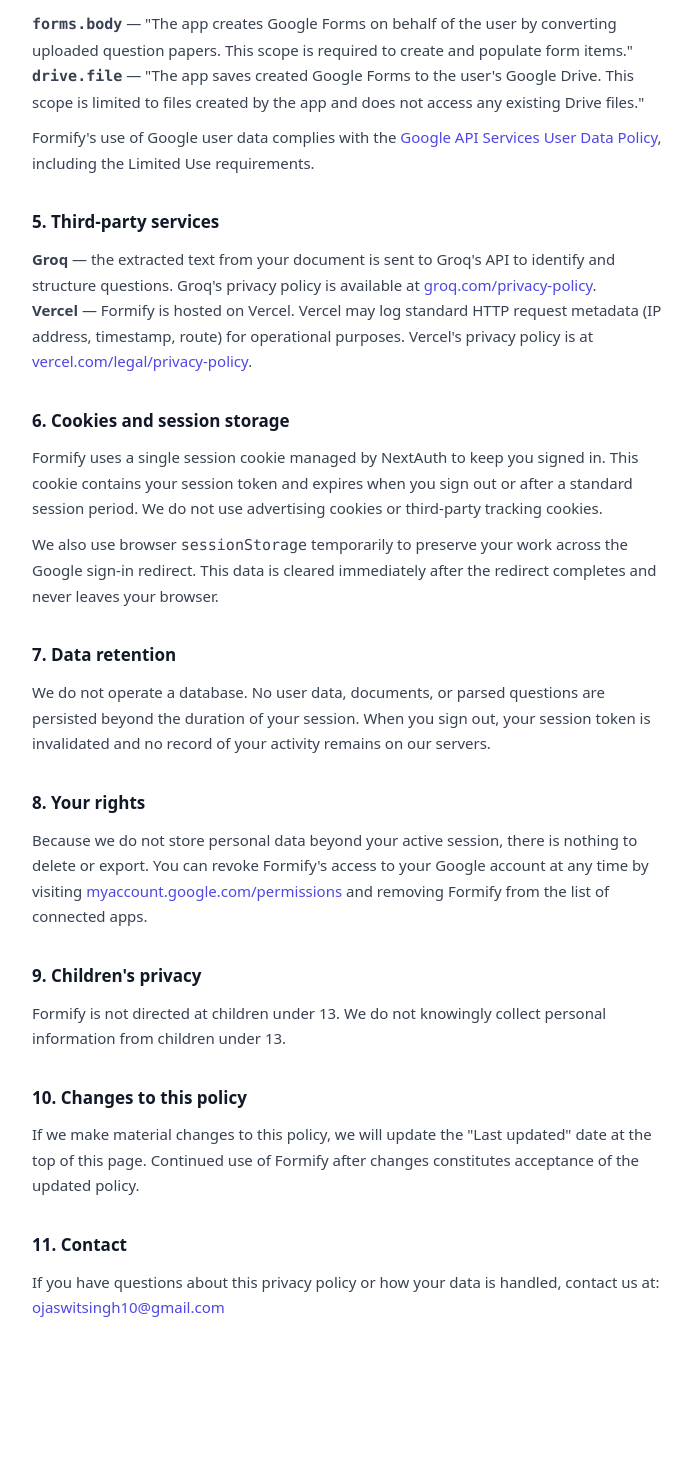
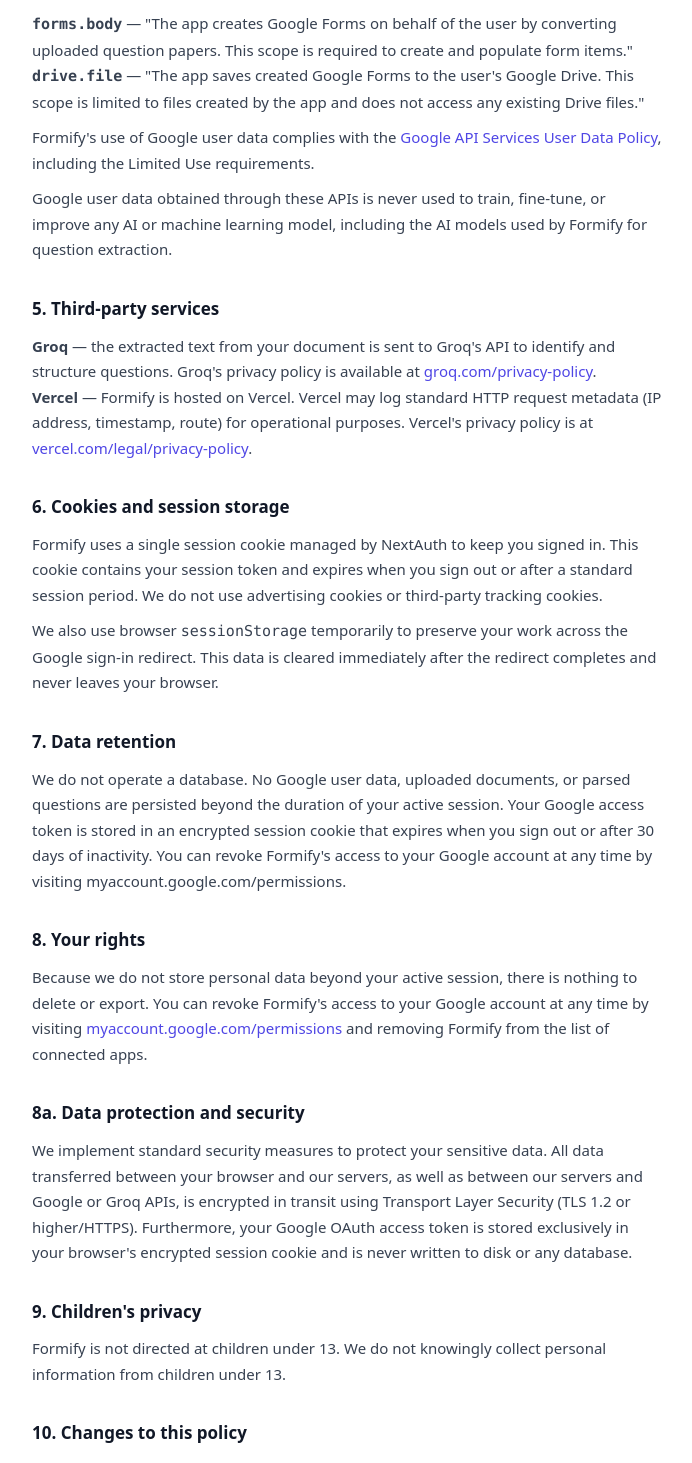
Before and after one commit to ojaswit10/formify, a Next.js app: page /privacy in a window 1280 px wide. Shown: the part 985-2448 px from the top of the page, without its empty margins (292-984 px from the left). Before the commit the page ends 2418 px from the top, so only its background shows below. Built offline with nearby package versions, Linux system fonts and the light colour scheme.

Commit message:
Additional changes for verification

```diff
--- a/src/app/privacy/page.tsx
+++ b/src/app/privacy/page.tsx
@@ -76,6 +76,9 @@
           </a>
           , including the Limited Use requirements.
         </p>
+        <p>
+          Google user data obtained through these APIs is never used to train, fine-tune, or improve any AI or machine learning model, including the AI models used by Formify for question extraction.
+        </p>
       </Section>
 
       <Section title="5. Third-party services">
@@ -113,9 +116,7 @@
 
       <Section title="7. Data retention">
         <p>
-          We do not operate a database. No user data, documents, or parsed questions are
-          persisted beyond the duration of your session. When you sign out, your session
-          token is invalidated and no record of your activity remains on our servers.
+          We do not operate a database. No Google user data, uploaded documents, or parsed questions are persisted beyond the duration of your active session. Your Google access token is stored in an encrypted session cookie that expires when you sign out or after 30 days of inactivity. You can revoke Formify&apos;s access to your Google account at any time by visiting myaccount.google.com/permissions.
         </p>
       </Section>
 
@@ -128,6 +129,16 @@
             myaccount.google.com/permissions
           </a>{' '}
           and removing Formify from the list of connected apps.
+        </p>
+      </Section>
+
+      <Section title="8a. Data protection and security">
+        <p>
+          We implement standard security measures to protect your sensitive data. All data transferred
+          between your browser and our servers, as well as between our servers and Google or Groq APIs,
+          is encrypted in transit using Transport Layer Security (TLS 1.2 or higher/HTTPS).
+          Furthermore, your Google OAuth access token is stored exclusively in your browser&apos;s
+          encrypted session cookie and is never written to disk or any database.
         </p>
       </Section>
 
```
